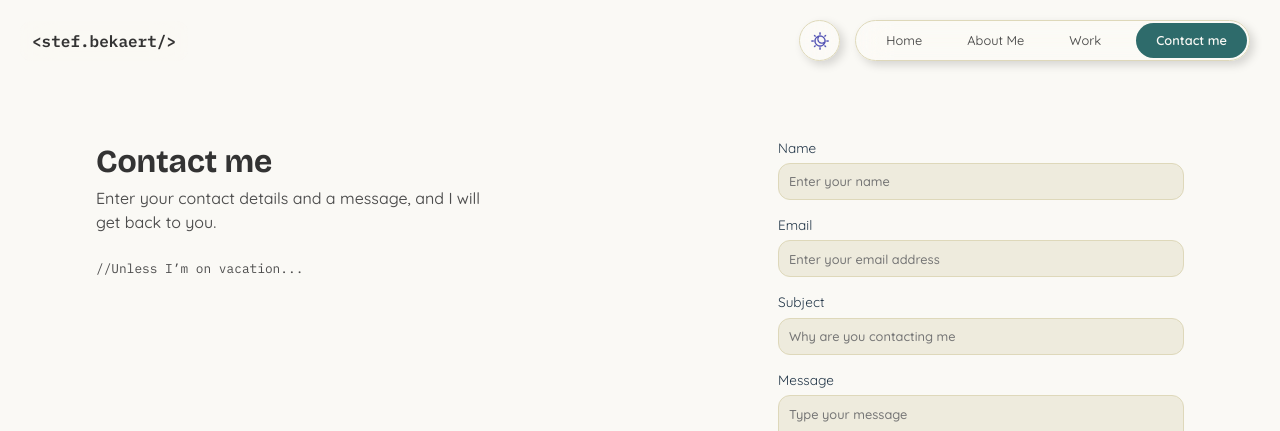
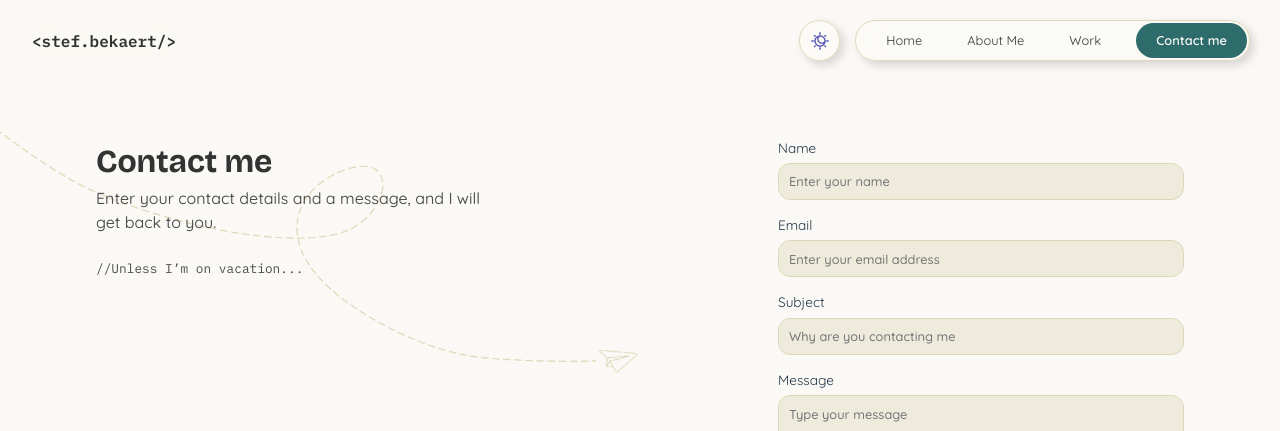
Before and after one commit to Stefdev13/stef-bekaert-portfolio, a React (Vite) app: page /about in a window 1280 px wide. Both pictures are taken after a click on the button "Contact Me". Shown: the top 431 px of the page. Built offline with nearby package versions, Linux system fonts and the light colour scheme.

Commit message:
Contact page
Added background image

```diff
--- a/src/pages/ContactPage.jsx
+++ b/src/pages/ContactPage.jsx
@@ -1,20 +1,31 @@
 import React, { useState } from "react";
+import { useTheme } from "../context/ThemeProvider";
 import styles from "./ContactPage.module.css";
 import Header from "../components/navigation/Header";
 import ContactForm from "../components/contact/ContactForm";
 import DialogBox from "../components/DialogBox";
 import PopupMessage from "../components/PopupMessage";
+import bgImgLight from "../assets/images/contact-bg-light.png";
+import bgImgDark from "../assets/images/contact-bg-dark.png";
 
 function ContactPage() {
   const [showDialog, setShowDialog] = useState(false);
   const [dialogMessage, setDialogMessage] = useState("");
   const [dialogType, setDialogType] = useState("");
 
+  const theme = useTheme();
+
   const popupDurationInMs = 5000;
 
   return (
     <div className={styles.main}>
       <Header />
+
+      <img
+        src={theme ? bgImgLight : bgImgDark}
+        alt="a backgroud image with a paper plane"
+        className={styles.bgImage}
+      />
 
       <div className={styles.wrapper}>
         <div className={styles.leftSide}>
--- a/src/pages/ContactPage.module.css
+++ b/src/pages/ContactPage.module.css
@@ -1,7 +1,10 @@
 .main {
   margin: 0;
+
   width: 100vw;
   min-height: 100vh;
+
+  z-index: 0;
 
   display: flex;
   flex-direction: column;
@@ -12,10 +15,21 @@
   background-color: var(--var-colour-bg-l2);
 }
 
+.bgImage {
+  position: fixed;
+  left: -5vw;
+  top: 12vh;
+  z-index: 1;
+
+  width: 55vw;
+  height: auto;
+}
+
 .wrapper {
   display: flex;
   flex-direction: row;
   justify-content: space-between;
+  z-index: 2;
 
   width: 85vw;
 }
```
Also changed, not shown: src/assets/images/contact-bg-dark.png (added), src/assets/images/contact-bg-light.png (added).
